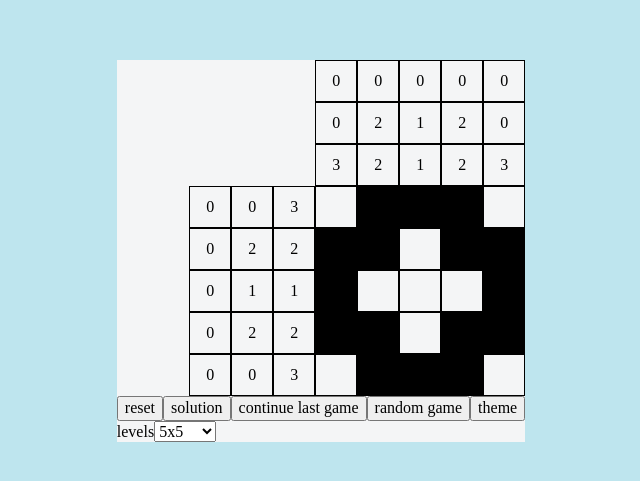
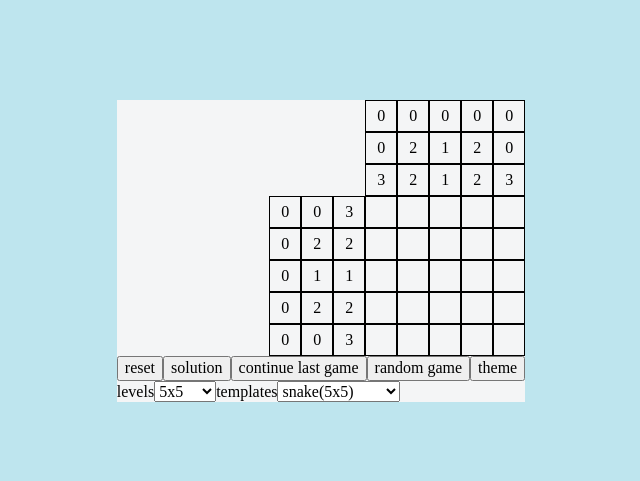
Before and after one commit to ValeriyL01/nonograms, a website built with webpack: page nonograms/src/index.html in a window 1280 px wide. Shown: the part 149-630 px from the top of the page, without its empty margins (319-959 px from the left). Built offline with nearby package versions, Linux system fonts and the light colour scheme.

Commit message:
feat: add winning algorithm and select Form Images

```diff
--- a/nonograms/src/components/createSettingsButton.js
+++ b/nonograms/src/components/createSettingsButton.js
@@ -4,27 +4,28 @@ const createElement = (tag, className) => {
   return element;
 };
 let selectFormLevels;
+let selectFormImages;
+let resetGame;
 const createSettingsButtons = () => {
   const settings = createElement('div', 'settings');
-  const resetGame = createElement('button', 'settings__reset');
-
+  resetGame = createElement('button', 'settings__reset');
   const solution = createElement('button', 'settings__solution');
   const continueLastGame = createElement('button', 'settings__continue-last-game');
   const randomGame = createElement('button', 'settings__random-game');
   const themeGame = createElement('button', 'settings__theme');
+
   resetGame.innerText = 'reset';
   solution.innerText = 'solution';
   continueLastGame.innerText = 'continue last game';
   randomGame.innerText = 'random game';
   themeGame.innerText = 'theme';
-
+  // выбор размера игрового поля
   const levelsForm = createElement('form', 'settings__form');
   const labelFormLevels = createElement('label', 'settings__form-label');
   selectFormLevels = createElement('select', 'settings__form-select');
   const optionFormLevels1 = createElement('option', 'settings__form-option');
   const optionFormLevels2 = createElement('option', 'settings__form-option');
   const optionFormLevels3 = createElement('option', 'settings__form-option');
-
   labelFormLevels.setAttribute('for', 'levels');
   selectFormLevels.setAttribute('name', 'levels');
   labelFormLevels.innerText = 'levels';
@@ -35,9 +36,41 @@ const createSettingsButtons = () => {
   optionFormLevels2.innerText = '10x10';
   optionFormLevels3.value = '15';
   optionFormLevels3.innerText = '15x15';
-  levelsForm.append(labelFormLevels, selectFormLevels);
   selectFormLevels.append(optionFormLevels1, optionFormLevels2, optionFormLevels3);
+  //--
+  // выбор картинки для игры
+  const labelFormImages = createElement('label', 'settings__form-label');
+  selectFormImages = createElement('select', 'settings__form-select');
+  let optionFormImage;
+  labelFormImages.setAttribute('for', 'images');
+  selectFormImages.setAttribute('name', 'images');
+  labelFormImages.innerText = 'templates';
+  selectFormImages.value = '0';
+  let countValue = 0;
+  const nameImages = [
+    'snake(5x5)',
+    'cross(5x5)',
+    'sharp(5x5)',
+    'shess(5x5)',
+    'snowflake(5x5)',
+    'home(10x10)',
+    'ggg',
+    'gggg',
+    'ggggg',
+    'jj',
+  ];
+  for (let i = 0; i <= 9; i += 1) {
+    optionFormImage = createElement('option', 'settings__form-option');
+
+    optionFormImage.value = countValue;
+    countValue += 1;
+    optionFormImage.innerText = nameImages[i];
+    selectFormImages.append(optionFormImage);
+  }
+  //--
+
+  levelsForm.append(labelFormLevels, selectFormLevels, labelFormImages, selectFormImages);
   settings.append(resetGame, solution, continueLastGame, randomGame, themeGame, levelsForm);
   return settings;
 };
-export {createSettingsButtons, selectFormLevels};
+export {createSettingsButtons, selectFormLevels, selectFormImages, resetGame};
--- a/nonograms/src/components/matrix.js
+++ b/nonograms/src/components/matrix.js
@@ -71,8 +71,47 @@ const data = [
       leftClues: [0, 1, 1, 0, 0, 5, 0, 1, 1, 0, 0, 5, 0, 1, 1],
       topClues: [0, 0, 0, 0, 0, 1, 0, 1, 0, 1, 1, 5, 1, 5, 1],
     },
+    {
+      matrix: [
+        [1, 0, 1, 0, 1],
+        [0, 1, 0, 1, 0],
+        [1, 0, 1, 0, 1],
+        [0, 1, 0, 1, 0],
+        [1, 0, 1, 0, 1],
+      ],
+      leftClues: [1, 1, 1, 0, 1, 1, 1, 1, 1, 0, 1, 1, 1, 1, 1],
+      topClues: [1, 0, 1, 0, 1, 1, 1, 1, 1, 1, 1, 1, 1, 1, 1],
+    },
+    {
+      matrix: [
+        [1, 0, 1, 0, 1],
+        [0, 1, 1, 1, 0],
+        [1, 1, 0, 1, 1],
+        [0, 1, 1, 1, 0],
+        [1, 0, 1, 0, 1],
+      ],
+      leftClues: [1, 1, 1, 0, 0, 3, 0, 2, 2, 0, 0, 3, 1, 1, 1],
+      topClues: [1, 0, 0, 0, 1, 1, 0, 2, 0, 1, 1, 3, 2, 3, 1],
+    },
   ],
-  [],
+  [
+    {
+      matrix: [
+        [0, 0, 0, 0, 1, 1, 0, 0, 0, 0],
+        [0, 0, 0, 1, 1, 1, 1, 0, 0, 0],
+        [0, 0, 1, 1, 1, 1, 1, 1, 0, 0],
+        [0, 1, 1, 1, 1, 1, 1, 1, 1, 0],
+        [1, 1, 1, 1, 1, 1, 1, 1, 1, 1],
+        [1, 1, 1, 1, 0, 0, 1, 1, 1, 1],
+        [1, 1, 1, 1, 0, 0, 1, 1, 1, 1],
+        [1, 1, 1, 1, 1, 1, 1, 1, 1, 1],
+        [1, 1, 1, 1, 1, 1, 1, 1, 1, 1],
+        [1, 1, 1, 1, 1, 1, 1, 1, 1, 1],
+      ],
+      leftClues: [0, 0, 2, 0, 0, 4, 0, 0, 6, 0, 0, 8, 0, 0, 10, 0, 4, 4, 0, 4, 4, 0, 0, 10, 0, 0, 10, 0, 0, 10],
+      topClues: [0, 0, 0, 0, 0, 0, 0, 0, 0, 0, 0, 0, 0, 0, 5, 5, 0, 0, 0, 0, 6, 7, 8, 9, 3, 3, 9, 8, 7, 6],
+    },
+  ],
   [],
 ];
 
--- a/nonograms/src/index.js
+++ b/nonograms/src/index.js
@@ -1,10 +1,9 @@
 import './style.css';
 import './index.html';
-import {createSettingsButtons, selectFormLevels} from './components/createSettingsButton';
+import {createSettingsButtons, selectFormLevels, selectFormImages, resetGame} from './components/createSettingsButton';
 
 import data from './components/matrix';
 
-console.log(data[0].matrix);
 const createElement = (tag, className) => {
   const element = document.createElement(tag);
   element.classList.add(className);
@@ -20,11 +19,14 @@ const playingFieldWrapper = createElement('div', 'playing-field-wrapper');
 const playingFieldLeftWrapper = createElement('div', 'playing-field-left-wrapper');
 gameContainer.append(playingField, createSettingsButtons());
 playingField.append(topCluesWrapper, playingFieldLeftCluesWrapper);
+// const correctСlickСounter = 0;
+let selectValueLevels = selectFormLevels.value;
+const selectValueImages = selectFormImages.value;
 
 const createTopClues = (dataTop) => {
   for (let i = 0; i < 15; i += 1) {
     const cellTop = createElement('div', 'cell');
-    cellTop.textContent = dataTop[i];
+    cellTop.textContent = dataTop[0][1].topClues[i];
     topCluesWrapper.append(cellTop);
   }
 };
@@ -34,35 +36,112 @@ const createLeftClues = (dataLeft) => {
     const cellLeft = createElement('div', 'cell-left');
     playingFieldLeftWrapper.append(cellLeft);
 
-    cellLeft.textContent = dataLeft[i];
+    cellLeft.textContent = dataLeft[0][1].leftClues[i];
   }
 };
-createTopClues(data[0][1].topClues);
-createLeftClues(data[0][1].leftClues);
 
-const game = (matrix, level) => {
+// const arrCell = [];
+// const resetGames = (level) => {
+//   let cycleLength = 25;
+//   if (level === 5) {
+//     cycleLength = 5 * 5;
+//   } else if (level === 10) {
+//     cycleLength = 10 * 10;
+//   } else if (level === 15) {
+//     cycleLength = 15 * 15;
+//   }
+
+//   for (let i = 0; i < cycleLength; i += 1) {
+//     arrCell[i].classList.remove('cell--true');
+//     arrCell[i].classList.remove('cell--activ');
+//   }
+// };
+
+const game = (dataMatrix, level) => {
+  const arrayFilledCells = [];
+  const arrayGuessedCells = [];
+  const arrayEmptyCells = [];
+  const matrixImage = dataMatrix[0][1];
   for (let i = 0; i < level; i += 1) {
     for (let j = 0; j < level; j += 1) {
       const cell = createElement('div', 'cell');
-
+      //  arrCell.push(cell);
       cell.textContent = '';
       playingFieldWrapper.append(cell);
-      if (matrix[i][j] === 1) {
-        cell.classList.add('cell-black');
+      if (matrixImage.matrix[i][j] === 1) {
+        arrayFilledCells.push(1);
+        // cell.classList.add('cell--activ');
       }
+      let isClick = false;
+      let isClickEmptyCells = false;
       document.addEventListener('click', (event) => {
         if (event.target === cell) {
-          cell.classList.add('cell-black');
+          cell.classList.toggle('cell--activ');
+          // ---  алгоритм победы
+          if (matrixImage.matrix[i][j] === 1) {
+            if (!isClick) {
+              arrayGuessedCells.push(1);
+              isClick = true;
+            } else {
+              arrayGuessedCells.pop(1);
+              isClick = false;
+            }
+          }
+          if (matrixImage.matrix[i][j] === 0) {
+            if (!isClickEmptyCells) {
+              arrayEmptyCells.push(1);
+              isClickEmptyCells = true;
+            } else {
+              arrayEmptyCells.pop(1);
+              isClickEmptyCells = false;
+            }
+          }
+        }
+        if (arrayFilledCells.length === arrayGuessedCells.length && arrayEmptyCells.length === 0) {
+          console.log('ура');
+        }
+        //---
+      });
+
+      // клик правой кнопкой мыши
+      let isRightClick = false;
+      cell.addEventListener('contextmenu', (event) => {
+        event.preventDefault();
+        if (!isRightClick) {
+          cell.textContent = 'X';
+          isRightClick = true;
+        } else {
+          cell.textContent = '';
+          isRightClick = false;
         }
       });
+      //--
     }
   }
+  createTopClues(data);
+  createLeftClues(data);
 };
 
-let selectValue = selectFormLevels.value;
-game(data[0][1].matrix, selectValue);
+game(data, selectValueLevels);
 playingFieldLeftCluesWrapper.append(playingFieldLeftWrapper, playingFieldWrapper);
+
+// --выбор уровня игры
 selectFormLevels.addEventListener('change', () => {
-  selectValue = selectFormLevels.value;
-  console.log(selectValue);
+  selectValueLevels = selectFormLevels.value;
+
+  playingFieldWrapper.classList.add('playing-field-wrapper10');
+  topCluesWrapper.classList.add('top-clues-wrapper10');
+  playingFieldLeftWrapper.classList.add('playing-field-left-wrapper10');
 });
+//--
+
+// -- выбор картинки для игры
+// selectFormImages.addEventListener('change', () => {
+//   selectValueImages = selectFormImages.value;
+//   console.log(selectValueImages);
+// });
+//--
+
+// resetGame.addEventListener('click', () => {
+//   resetGames();
+// });
--- a/nonograms/src/style.css
+++ b/nonograms/src/style.css
@@ -1,3 +1,7 @@
+:root {
+  --width-cell: 30px;
+}
+
 body {
   display: flex;
   align-items: center;
@@ -19,15 +23,21 @@ body {
 }
 .playing-field-wrapper {
   display: flex;
-  max-width: 210px;
+  max-width: calc(var(--width-cell) * 5 + 10px);
   flex-wrap: wrap;
   /* border-top: 1px solid black;
   border-left: 1px solid black; */
 }
+.playing-field-wrapper10 {
+  max-width: calc(var(--width-cell) * 10 + 20px);
+}
 .top-clues-wrapper {
   display: flex;
   flex-wrap: wrap;
-  max-width: 210px;
+  max-width: calc(var(--width-cell) * 5 + 10px);
+}
+.top-clues-wrapper10 {
+  max-width: calc(var(--width-cell) * 10 + 20px);
 }
 .playing-field-left-clues-wrapper {
   display: flex;
@@ -35,14 +45,17 @@ body {
 .playing-field-left-wrapper {
   display: flex;
   flex-wrap: wrap;
-  max-width: 126px;
+  max-width: calc(var(--width-cell) * 3 + 6px);
+}
+.playing-field-left-wrapper10 {
+  max-width: calc(var(--width-cell) * 3 + 6px);
 }
 .cell {
   display: flex;
   align-items: center;
   justify-content: center;
-  width: 40px;
-  height: 40px;
+  width: var(--width-cell);
+  height: var(--width-cell);
   border: 1px solid black;
   cursor: pointer;
 }
@@ -50,10 +63,10 @@ body {
   display: flex;
   align-items: center;
   justify-content: center;
-  width: 40px;
-  height: 40px;
+  width: var(--width-cell);
+  height: var(--width-cell);
   border: 1px solid black;
 }
-.cell-black {
+.cell--activ {
   background-color: black;
 }
```
